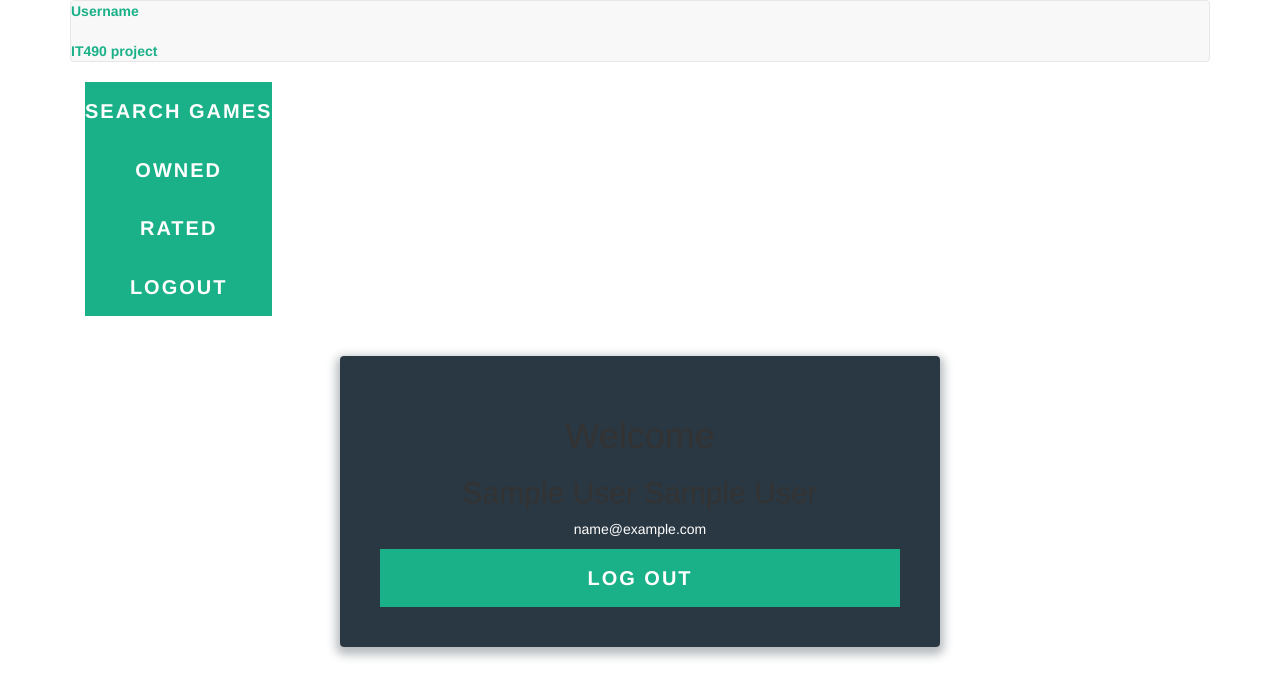
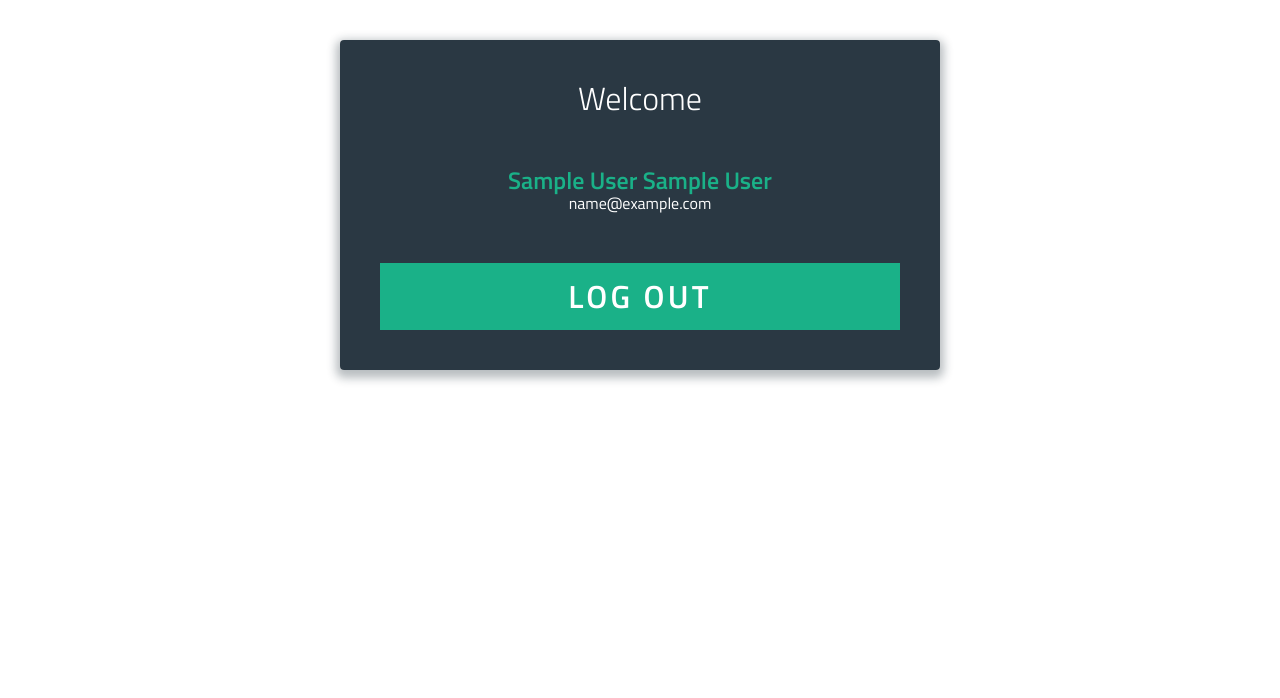
Before and after one commit to lem28/IT490, a PHP site: page /login-system/profile.php in a window 1280 px wide. Shown: the top 698 px of the page. Run offline with PHP 8.4, Linux system fonts and the light colour scheme; the visitor is signed in with stand-in values (Sample User, id 1); some libraries are stand-ins or nearby versions.

Commit message:
#22: merged pushed files

```diff
--- a/profile.php
+++ b/profile.php
@@ -21,41 +21,9 @@ else {
   <meta charset="UTF-8">
   <title>Welcome <?= $first_name.' '.$last_name ?></title>
   <?php include 'css/css.html'; ?>
-  <link rel='stylesheet prefetch' href='http://maxcdn.bootstrapcdn.com/font-awesome/4.2.0/css/font-awesome.min.css'>
   <link rel="stylesheet" href="css/style.css">
 </head>
-<link href="//maxcdn.bootstrapcdn.com/bootstrap/3.3.0/css/bootstrap.min.css" rel="stylesheet" id="bootstrap-css">
-<script src="//maxcdn.bootstrapcdn.com/bootstrap/3.3.0/js/bootstrap.min.js"></script>
-<script src="//code.jquery.com/jquery-1.11.1.min.js"></script>
-<!------ Include the above in your HEAD tag ---------->
 
-
-<div class="wrapper">
-        <div class="container">
-        	<div class="row">
-                <div class="col-md-12">
-                <header id="header">
-
-  <div class="slider">
-  <div id="carousel-example-generic" class="carousel slide" data-ride="carousel">
-
-                	<nav class="navbar navbar-default">
-                        <!-- Brand and toggle get grouped for better mobile display -->
-                          <span class="site-name"><b>Username<br/><br/></b></span>
-                          <span class="site-description">IT490 project</span>
-                        </div>
-
-                        <!-- Collect the nav links, forms, and other content for toggling -->
-                        <div class="collapse navbar-collapse" id="mainNav" >
-                          <ul class="nav main-menu navbar-nav">
-			    <!-- replace # with link -->
-			    <a href="#"><button class="button button-block" name="SEARCH GAMES"/>SEARCH GAMES</button></a>
-			    <a href="#"><button class="button button-block" name="OWNED"/>OWNED</button></a>
-			    <a href="#"><button class="button button-block" name="RATED"/>RATED</button></a>
-			    <a href="../logout.php"><button class="button button-block" name="LOGOUT"/>LOGOUT</button></a>
-                          </ul>
-
-                </header><!--/#HEADER-->
 <body>
   <div class="form">
 
--- a/sql/sql_import.php
+++ b/sql/sql_import.php
@@ -3,7 +3,7 @@
 //connection variables
 $host = 'localhost';
 $user = 'root';
-$password = 'asohail20';
+$password = 'Jonathan723';
 
 //create mysql connection
 $mysqli = new mysqli($host,$user,$password);
```
